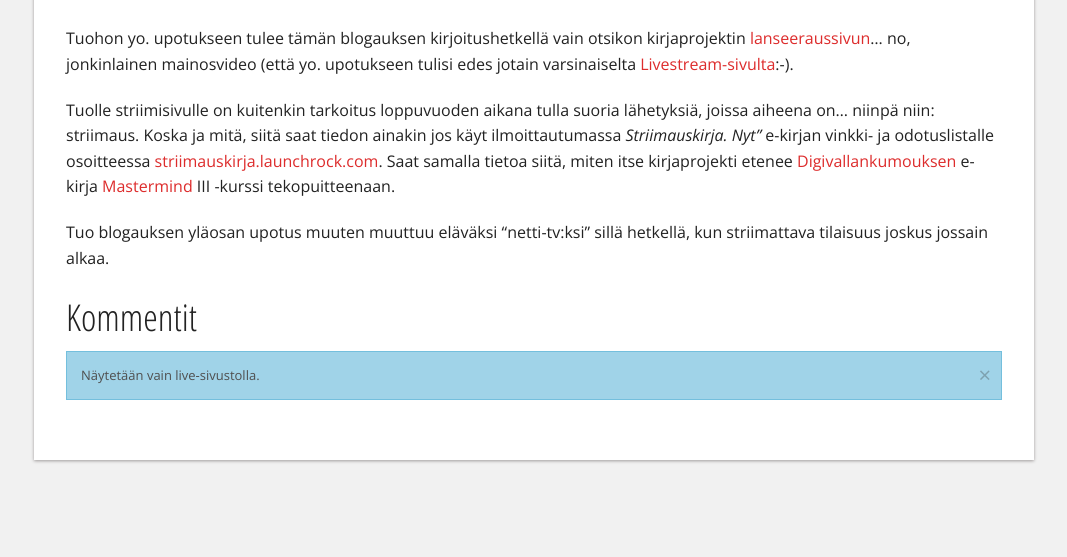
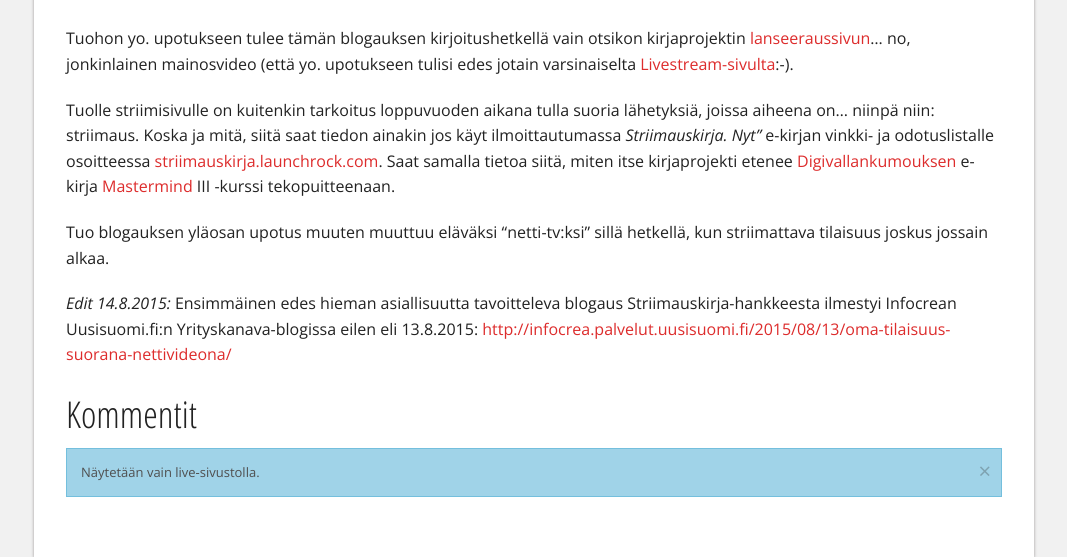
Before and after one commit to Pyppe/infocrea.fi, a Jekyll site: the page built from _posts/2015-07-28-striimauskirja-nyt.md, in a window 1280 px wide. Shown: the part 933-1490 px from the top of the page, without its empty margins (106-1173 px from the left). Built offline with Jekyll 4.4.1, drawn with Linux system fonts in a browser that asks for light colours; nearby versions of some CDN libraries.

Commit message:
Striimauskirja-blogin editointi

```diff
--- a/_posts/2015-07-28-striimauskirja-nyt.md
+++ b/_posts/2015-07-28-striimauskirja-nyt.md
@@ -15,3 +15,5 @@ Tuohon yo. upotukseen tulee tämän blogauksen kirjoitushetkellä vain otsikon k
 Tuolle striimisivulle on kuitenkin tarkoitus loppuvuoden aikana tulla suoria lähetyksiä, joissa aiheena on... niinpä niin: striimaus. Koska ja mitä, siitä saat tiedon ainakin jos käyt ilmoittautumassa *Striimauskirja. Nyt"* e-kirjan vinkki- ja odotuslistalle osoitteessa [striimauskirja.launchrock.com](http://striimauskirja.launchrock.com). Saat samalla tietoa siitä, miten itse kirjaprojekti etenee [Digivallankumouksen](http://www.digivallankumous.fi/) e-kirja [Mastermind](http://www.ekirjamastermind.fi/) III -kurssi tekopuitteenaan.
 
 Tuo blogauksen yläosan upotus muuten muuttuu eläväksi "netti-tv:ksi" sillä hetkellä, kun striimattava tilaisuus joskus jossain alkaa.
+
+*Edit 14.8.2015:* Ensimmäinen edes hieman asiallisuutta tavoitteleva blogaus Striimauskirja-hankkeesta ilmestyi Infocrean Uusisuomi.fi:n Yrityskanava-blogissa eilen eli 13.8.2015: [http://infocrea.palvelut.uusisuomi.fi/2015/08/13/oma-tilaisuus-suorana-nettivideona/](http://infocrea.palvelut.uusisuomi.fi/2015/08/13/oma-tilaisuus-suorana-nettivideona/)
```
